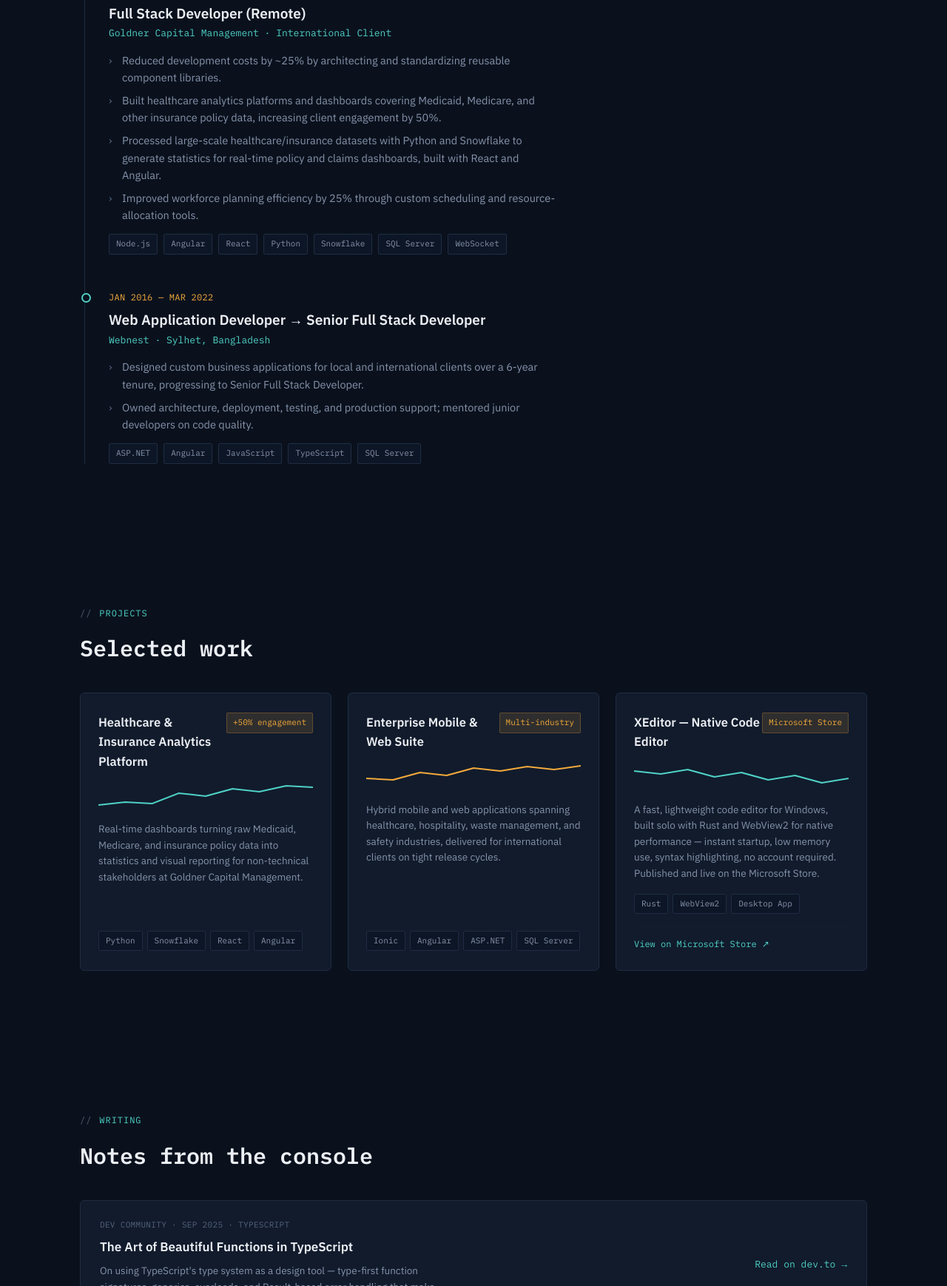
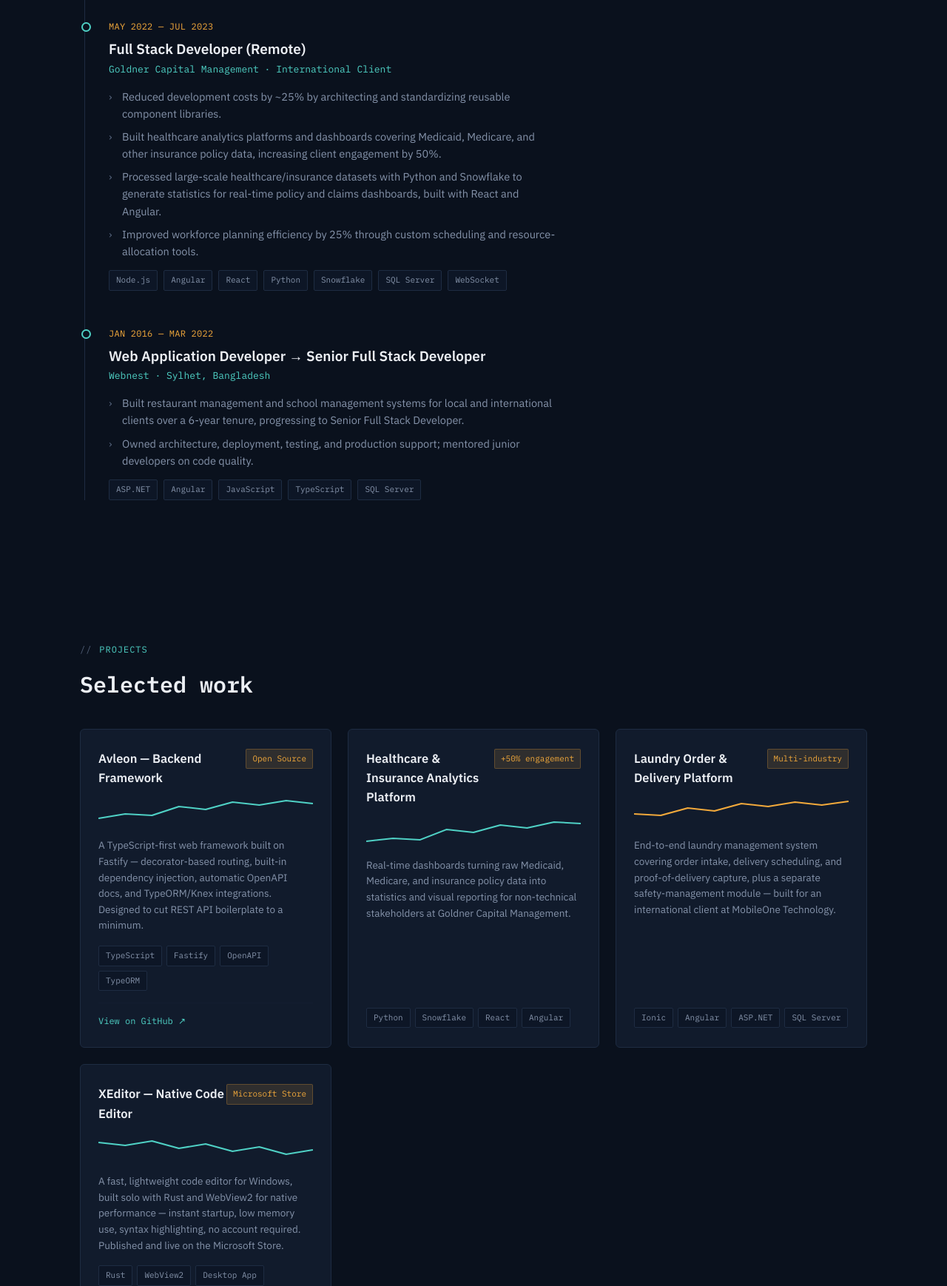
Before and after one commit to xtareq/xtareq.github.io, a plain HTML site: page index.html in a window 1280 px wide. Shown: the part 2052-3790 px from the top of the page at 74% size. Drawn offline with Linux system fonts and the light colour scheme.

Commit message:
Update index.html

```diff
--- a/index.html
+++ b/index.html
@@ -163,7 +163,7 @@
   .tag{font-family:var(--mono); font-size:11px; color:var(--text-muted); border:1px solid var(--border); padding:4px 9px; border-radius:2px; background:var(--panel-2);}
 
   /* ---------- Projects ---------- */
-  .projects-grid{display:grid; grid-template-columns:repeat(3,1fr); gap:22px;}
+  .projects-grid{display:grid; grid-template-columns:repeat(auto-fit, minmax(280px, 1fr)); gap:22px;}
   @media (max-width:900px){.projects-grid{grid-template-columns:1fr;}}
   .card{
     border:1px solid var(--border); border-radius:6px; background:var(--panel); padding:26px 24px; display:flex; flex-direction:column;
@@ -302,7 +302,7 @@
         <div class="reveal">
           <p>I'm a full stack engineer based in Sylhet, Bangladesh, with <strong>8+ years</strong> of experience shipping production software for clients across the US and beyond. My work spans the entire stack — from Angular and React front ends to Node.js and ASP.NET services, backed by SQL Server and Snowflake.</p>
           <p>What sets my recent work apart is <strong>data</strong>: at Goldner Capital Management I built analytics platforms that turned raw Medicaid, Medicare, and insurance policy data into real-time dashboards used by non-technical stakeholders to make decisions — using Python and Snowflake for processing, and React/Angular for the interfaces on top.</p>
-          <p>Outside client work, I build and ship my own tools — including <strong>XEditor</strong>, a native Rust-based code editor published on the Microsoft Store — and write about TypeScript and software design on dev.to.</p>
+          <p>Outside client work, I build and ship my own tools — including <strong>Avleon</strong>, an open-source TypeScript backend framework, and <strong>XEditor</strong>, a native Rust-based code editor published on the Microsoft Store — and write about TypeScript and software design on dev.to.</p>
         </div>
         <div class="facts reveal">
           <div class="fact"><span class="k">Location</span><span class="v">Sylhet, Bangladesh</span></div>
@@ -327,7 +327,7 @@
           <h3>Software Engineer (Remote)</h3>
           <div class="company">MobileOne Technology · International Client</div>
           <ul>
-            <li>Develop enterprise web and hybrid mobile applications using Angular, ASP.NET, TypeScript, and SQL Server.</li>
+            <li>Built a laundry management platform covering order intake, delivery scheduling, and proof-of-delivery capture, plus a separate safety-management module, using Angular, ASP.NET, TypeScript, and SQL Server.</li>
             <li>Design scalable REST APIs and core business modules; build reusable components and optimize performance.</li>
             <li>Collaborate daily with distributed Agile teams across time zones to plan sprints and deliver on schedule.</li>
           </ul>
@@ -356,7 +356,7 @@
           <h3>Web Application Developer → Senior Full Stack Developer</h3>
           <div class="company">Webnest · Sylhet, Bangladesh</div>
           <ul>
-            <li>Designed custom business applications for local and international clients over a 6-year tenure, progressing to Senior Full Stack Developer.</li>
+            <li>Built restaurant management and school management systems for local and international clients over a 6-year tenure, progressing to Senior Full Stack Developer.</li>
             <li>Owned architecture, deployment, testing, and production support; mentored junior developers on code quality.</li>
           </ul>
           <div class="stack">
@@ -377,6 +377,19 @@
 
         <div class="card reveal">
           <div class="card-top">
+            <h3>Avleon — Backend Framework</h3>
+            <span class="metric-badge">Open Source</span>
+          </div>
+          <svg viewBox="0 0 200 36" preserveAspectRatio="none"><polyline points="0,26 25,20 50,22 75,10 100,14 125,4 150,8 175,2 200,6" fill="none" stroke="#4FD1C5" stroke-width="2"/></svg>
+          <p>A TypeScript-first web framework built on Fastify — decorator-based routing, built-in dependency injection, automatic OpenAPI docs, and TypeORM/Knex integrations. Designed to cut REST API boilerplate to a minimum.</p>
+          <div class="stack">
+            <span class="tag">TypeScript</span><span class="tag">Fastify</span><span class="tag">OpenAPI</span><span class="tag">TypeORM</span>
+          </div>
+          <a href="https://github.com/avleonjs/avleon-core" target="_blank" rel="noopener" class="card-link">View on GitHub ↗</a>
+        </div>
+
+        <div class="card reveal">
+          <div class="card-top">
             <h3>Healthcare &amp; Insurance Analytics Platform</h3>
             <span class="metric-badge">+50% engagement</span>
           </div>
@@ -389,11 +402,11 @@
 
         <div class="card reveal">
           <div class="card-top">
-            <h3>Enterprise Mobile &amp; Web Suite</h3>
+            <h3>Laundry Order &amp; Delivery Platform</h3>
             <span class="metric-badge">Multi-industry</span>
           </div>
           <svg viewBox="0 0 200 36" preserveAspectRatio="none"><polyline points="0,20 25,22 50,12 75,16 100,6 125,10 150,4 175,8 200,3" fill="none" stroke="#F2A93B" stroke-width="2"/></svg>
-          <p>Hybrid mobile and web applications spanning healthcare, hospitality, waste management, and safety industries, delivered for international clients on tight release cycles.</p>
+          <p>End-to-end laundry management system covering order intake, delivery scheduling, and proof-of-delivery capture, plus a separate safety-management module — built for an international client at MobileOne Technology.</p>
           <div class="stack">
             <span class="tag">Ionic</span><span class="tag">Angular</span><span class="tag">ASP.NET</span><span class="tag">SQL Server</span>
           </div>
@@ -448,7 +461,7 @@
         <div class="module reveal">
           <div class="mod-name">Backend &amp; Data</div>
           <div class="chips">
-            <span class="tag">Node.js</span><span class="tag">ASP.NET</span><span class="tag">C#</span><span class="tag">Python</span><span class="tag">REST APIs</span>
+            <span class="tag">Node.js</span><span class="tag">ASP.NET</span><span class="tag">C#</span><span class="tag">Python</span><span class="tag">Fastify</span><span class="tag">REST APIs</span>
           </div>
         </div>
         <div class="module reveal">
@@ -490,7 +503,7 @@
           <div class="when">Completed</div>
         </div>
         <div class="edu-row">
-          <div><div class="title">Bachelor of Arts</div><div class="sub">Sikkim Manipal University (Online)</div></div>
+          <div><div class="title">Bachelor of Arts (English)</div><div class="sub">Sikkim Manipal University (Online)</div></div>
           <div class="when">In Progress</div>
         </div>
         <div class="edu-row">
@@ -532,7 +545,7 @@
 </main>
 
 <footer>
-  <p>© <span id="year"></span> Md Tareq Hossain — Built with HTML, CSS &amp; JS.</p>
+  <p>© <span id="year"></span> Md Tareq Hossain</p>
 </footer>
 
 <script>
```
